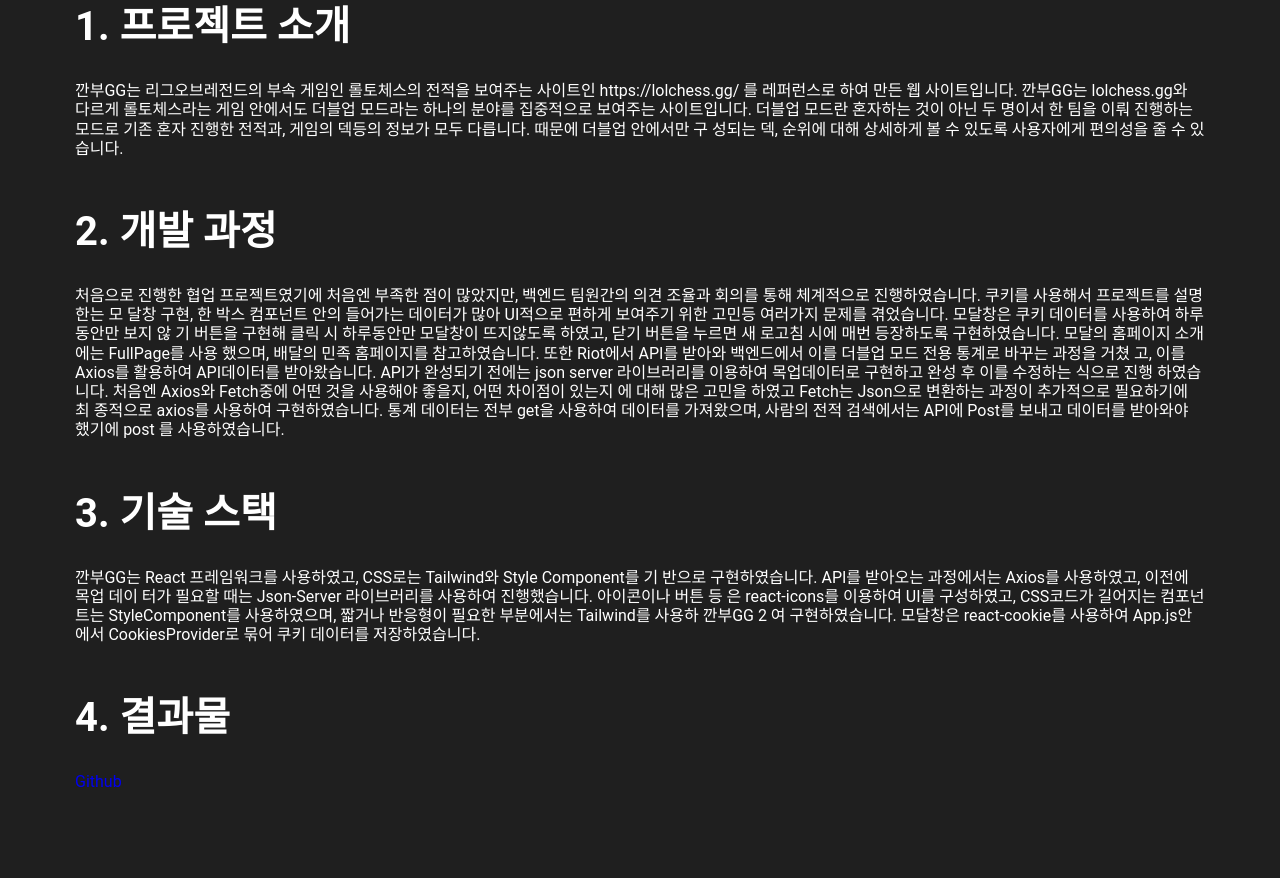
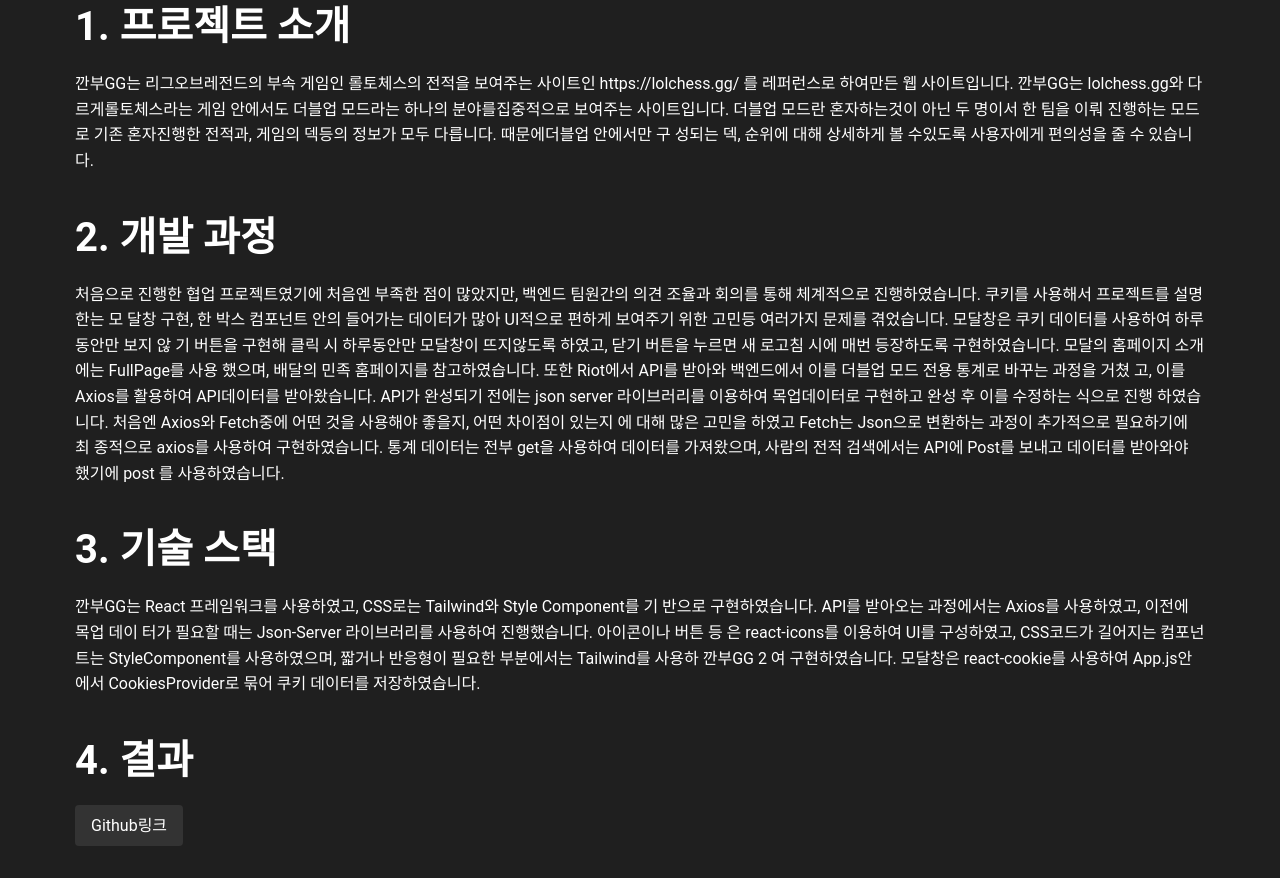
Before and after one commit to wkdrhkdwls/portfolio, a Gatsby site: page /projects/gganbu in a window 1280 px wide. Shown: the part 882-1760 px from the top of the page. Built offline with nearby package versions, Linux system fonts and the light colour scheme; Gatsby itself is replaced by a stand-in of ours.

Commit message:
깐부 리팩

```diff
--- a/src/hooks/components/Stats/hook.js
+++ b/src/hooks/components/Stats/hook.js
@@ -23,7 +23,6 @@
           setItems(repos)
           console.log(repos)
 
-          // Calculate total commit count
           let totalCount = 0
           for (const repo of repos) {
             const commitsRes = await fetch(
--- /dev/null
+++ b/src/hooks/pages/projects/gganbu/hook.js
@@ -0,0 +1,59 @@
+import { graphql, useStaticQuery } from "gatsby"
+import React from "react"
+import { Link } from "gatsby"
+
+function GganbuDetail() {
+  const data = useStaticQuery(graphql`
+    query {
+      gganbuURL: allFile(
+        filter: { absolutePath: { regex: "/contents/images/gganbu/" } }
+      ) {
+        edges {
+          node {
+            publicURL
+            name
+          }
+        }
+      }
+    }
+  `)
+
+  const gganbuURL = data.gganbuURL.edges.map(({ node }) => node)
+
+  const titleData = {
+    title: "깐부 GG",
+    sections: [
+      {
+        subtitle: "1. 프로젝트 소개",
+        description:
+          "깐부GG는 리그오브레전드의 부속 게임인 롤토체스의 전적을 보여주는 사이트인 https://lolchess.gg/ 를 레퍼런스로 하여만든 웹 사이트입니다. 깐부GG는 lolchess.gg와 다르게롤토체스라는 게임 안에서도 더블업 모드라는 하나의 분야를집중적으로 보여주는 사이트입니다. 더블업 모드란 혼자하는것이 아닌 두 명이서 한 팀을 이뤄 진행하는 모드로 기존 혼자진행한 전적과, 게임의 덱등의 정보가 모두 다릅니다. 때문에더블업 안에서만 구 성되는 덱, 순위에 대해 상세하게 볼 수있도록 사용자에게 편의성을 줄 수 있습니다.",
+      },
+      {
+        subtitle: "2. 개발 과정",
+        description:
+          "처음으로 진행한 협업 프로젝트였기에 처음엔 부족한 점이 많았지만, 백엔드 팀원간의 의견 조율과 회의를 통해 체계적으로 진행하였습니다. 쿠키를 사용해서 프로젝트를 설명한는 모 달창 구현, 한 박스 컴포넌트 안의 들어가는 데이터가 많아 UI적으로 편하게 보여주기 위한 고민등 여러가지 문제를 겪었습니다. 모달창은 쿠키 데이터를 사용하여 하루동안만 보지 않 기 버튼을 구현해 클릭 시 하루동안만 모달창이 뜨지않도록 하였고, 닫기 버튼을 누르면 새 로고침 시에 매번 등장하도록 구현하였습니다. 모달의 홈페이지 소개에는 FullPage를 사용 했으며, 배달의 민족 홈페이지를 참고하였습니다. 또한 Riot에서 API를 받아와 백엔드에서 이를 더블업 모드 전용 통계로 바꾸는 과정을 거쳤 고, 이를 Axios를 활용하여 API데이터를 받아왔습니다. API가 완성되기 전에는 json server 라이브러리를 이용하여 목업데이터로 구현하고 완성 후 이를 수정하는 식으로 진행 하였습니다. 처음엔 Axios와 Fetch중에 어떤 것을 사용해야 좋을지, 어떤 차이점이 있는지 에 대해 많은 고민을 하였고 Fetch는 Json으로 변환하는 과정이 추가적으로 필요하기에 최 종적으로 axios를 사용하여 구현하였습니다. 통계 데이터는 전부 get을 사용하여 데이터를 가져왔으며, 사람의 전적 검색에서는 API에 Post를 보내고 데이터를 받아와야 했기에 post 를 사용하였습니다.",
+      },
+      {
+        subtitle: "3. 기술 스택",
+        description:
+          "깐부GG는 React 프레임워크를 사용하였고, CSS로는 Tailwind와 Style Component를 기 반으로 구현하였습니다. API를 받아오는 과정에서는 Axios를 사용하였고, 이전에 목업 데이 터가 필요할 때는 Json-Server 라이브러리를 사용하여 진행했습니다. 아이콘이나 버튼 등 은 react-icons를 이용하여 UI를 구성하였고, CSS코드가 길어지는 컴포넌트는 StyleComponent를 사용하였으며, 짧거나 반응형이 필요한 부분에서는 Tailwind를 사용하 깐부GG 2 여 구현하였습니다. 모달창은 react-cookie를 사용하여 App.js안에서 CookiesProvider로 묶어 쿠키 데이터를 저장하였습니다.",
+      },
+      {
+        subtitle: "4. 결과",
+        description: (
+          <Link
+            to="https://github.com/gganbuGG/gganbu_front"
+            target="_blank"
+            className="github-link"
+          >
+            Github링크
+          </Link>
+        ),
+      },
+    ],
+  }
+
+  return { gganbuURL, titleData }
+}
+
+export default GganbuDetail
--- a/src/pages/projects/gganbu.jsx
+++ b/src/pages/projects/gganbu.jsx
@@ -5,8 +5,10 @@
 import ArrowUp from "../../utils/arrow"
 import { StaticImage } from "gatsby-plugin-image"
 import { Link } from "gatsby"
+import GganbuDetail from "../../hooks/pages/projects/gganbu/hook"
 
 const GganbuGG = () => {
+  const { gganbuURL, titleData } = GganbuDetail()
   return (
     <>
       <Layout>
@@ -22,71 +24,16 @@
                 </figure>
               </div>
               <div class="gganbu-content">
-                <h2 class="h2 gganbu-title">깐부 GG</h2>
+                <h2 class="h2 gganbu-title">{titleData.title}</h2>
               </div>
               <div>
                 <div>
-                  <h2 class="gganbu-subtitle">1. 프로젝트 소개</h2>
-                  <p class="gganbu-text">
-                    깐부GG는 리그오브레전드의 부속 게임인 롤토체스의 전적을
-                    보여주는 사이트인 https://lolchess.gg/ 를 레퍼런스로 하여
-                    만든 웹 사이트입니다. 깐부GG는 lolchess.gg와 다르게
-                    롤토체스라는 게임 안에서도 더블업 모드라는 하나의 분야를
-                    집중적으로 보여주는 사이트입니다. 더블업 모드란 혼자하는
-                    것이 아닌 두 명이서 한 팀을 이뤄 진행하는 모드로 기존 혼자
-                    진행한 전적과, 게임의 덱등의 정보가 모두 다릅니다. 때문에
-                    더블업 안에서만 구 성되는 덱, 순위에 대해 상세하게 볼 수
-                    있도록 사용자에게 편의성을 줄 수 있습니다.
-                  </p>
-                </div>
-                <div>
-                  <h2 class="gganbu-subtitle">2. 개발 과정</h2>
-                  <p class="gganbu-text">
-                    처음으로 진행한 협업 프로젝트였기에 처음엔 부족한 점이
-                    많았지만, 백엔드 팀원간의 의견 조율과 회의를 통해 체계적으로
-                    진행하였습니다. 쿠키를 사용해서 프로젝트를 설명한는 모 달창
-                    구현, 한 박스 컴포넌트 안의 들어가는 데이터가 많아 UI적으로
-                    편하게 보여주기 위한 고민등 여러가지 문제를 겪었습니다.
-                    모달창은 쿠키 데이터를 사용하여 하루동안만 보지 않 기 버튼을
-                    구현해 클릭 시 하루동안만 모달창이 뜨지않도록 하였고, 닫기
-                    버튼을 누르면 새 로고침 시에 매번 등장하도록 구현하였습니다.
-                    모달의 홈페이지 소개에는 FullPage를 사용 했으며, 배달의 민족
-                    홈페이지를 참고하였습니다. 또한 Riot에서 API를 받아와
-                    백엔드에서 이를 더블업 모드 전용 통계로 바꾸는 과정을 거쳤
-                    고, 이를 Axios를 활용하여 API데이터를 받아왔습니다. API가
-                    완성되기 전에는 json server 라이브러리를 이용하여
-                    목업데이터로 구현하고 완성 후 이를 수정하는 식으로 진행
-                    하였습니다. 처음엔 Axios와 Fetch중에 어떤 것을 사용해야
-                    좋을지, 어떤 차이점이 있는지 에 대해 많은 고민을 하였고
-                    Fetch는 Json으로 변환하는 과정이 추가적으로 필요하기에 최
-                    종적으로 axios를 사용하여 구현하였습니다. 통계 데이터는 전부
-                    get을 사용하여 데이터를 가져왔으며, 사람의 전적 검색에서는
-                    API에 Post를 보내고 데이터를 받아와야 했기에 post 를
-                    사용하였습니다.
-                  </p>
-                </div>
-                <div>
-                  <h2 class="gganbu-subtitle">3. 기술 스택</h2>
-                  <p class="gganbu-text">
-                    깐부GG는 React 프레임워크를 사용하였고, CSS로는 Tailwind와
-                    Style Component를 기 반으로 구현하였습니다. API를 받아오는
-                    과정에서는 Axios를 사용하였고, 이전에 목업 데이 터가 필요할
-                    때는 Json-Server 라이브러리를 사용하여 진행했습니다.
-                    아이콘이나 버튼 등 은 react-icons를 이용하여 UI를
-                    구성하였고, CSS코드가 길어지는 컴포넌트는 StyleComponent를
-                    사용하였으며, 짧거나 반응형이 필요한 부분에서는 Tailwind를
-                    사용하 깐부GG 2 여 구현하였습니다. 모달창은 react-cookie를
-                    사용하여 App.js안에서 CookiesProvider로 묶어 쿠키 데이터를
-                    저장하였습니다.
-                  </p>
-                </div>
-                <div>
-                  <h2 class="gganbu-subtitle">4. 결과물</h2>
-                  <p class="gganbu-text">
-                    <Link to="https://github.com/gganbuGG/gganbu_front">
-                      Github
-                    </Link>
-                  </p>
+                  {titleData.sections.map((section, index) => (
+                    <div key={index}>
+                      <h2 class="gganbu-subtitle">{section.subtitle}</h2>
+                      <p class="gganbu-text">{section.description}</p>
+                    </div>
+                  ))}
                 </div>
               </div>
             </section>
--- a/src/styles/style.css
+++ b/src/styles/style.css
@@ -1453,16 +1453,30 @@
 }
 .gganbu-content {
   max-width: 450px;
-  text-align: center; /* Added */
+  text-align: center;
   margin-bottom: 30px;
 }
 
 .gganbu-subtitle {
   font-size: 40px;
-  display: flex;
-  justify-content: left;
-  margin-bottom: 30px;
+  font-weight: bold;
+  margin-bottom: 20px;
 }
+
 .gganbu-text {
-  margin-bottom: 50px;
+  margin-bottom: 40px;
+  line-height: 1.6;
 }
+
+.github-link {
+  display: inline-block;
+  padding: 8px 16px;
+  background-color: #333;
+  color: #fff;
+  text-decoration: none;
+  border-radius: 4px;
+}
+
+.github-link:hover {
+  background-color: #555;
+}
```
